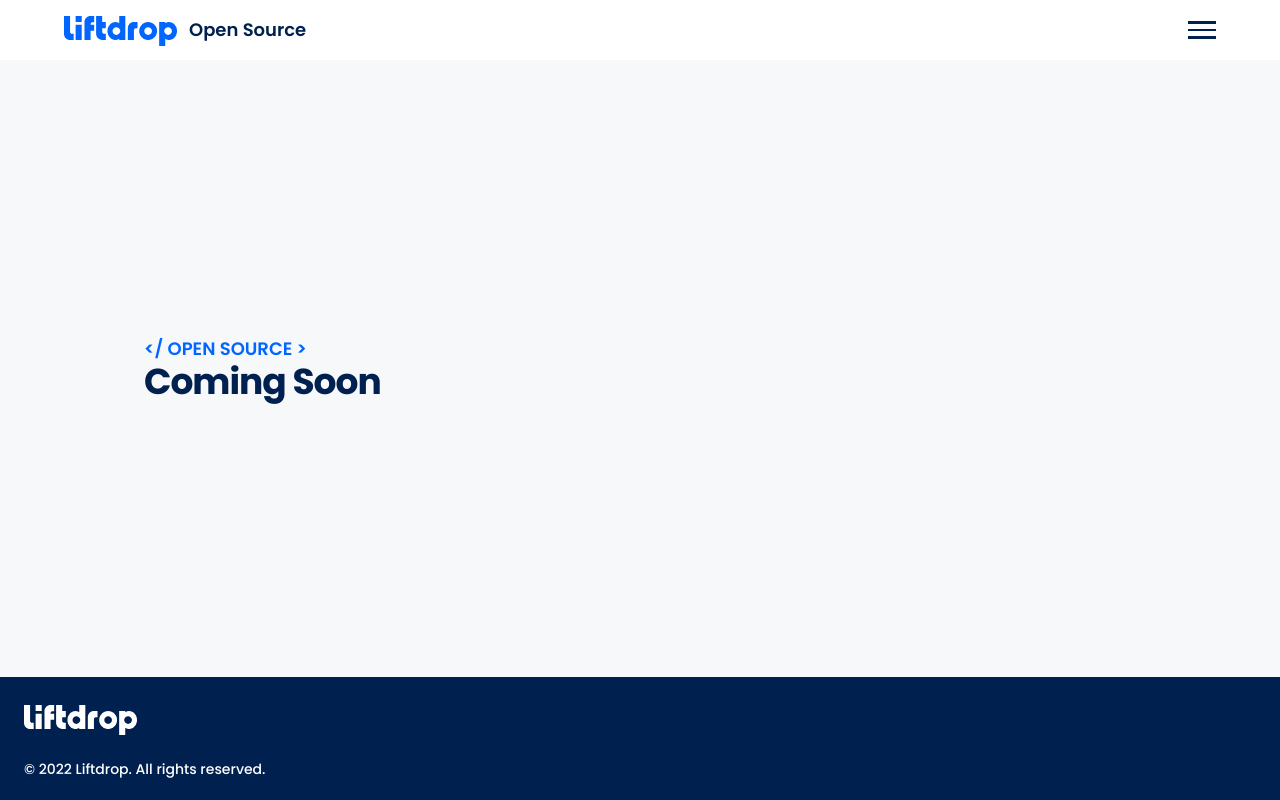
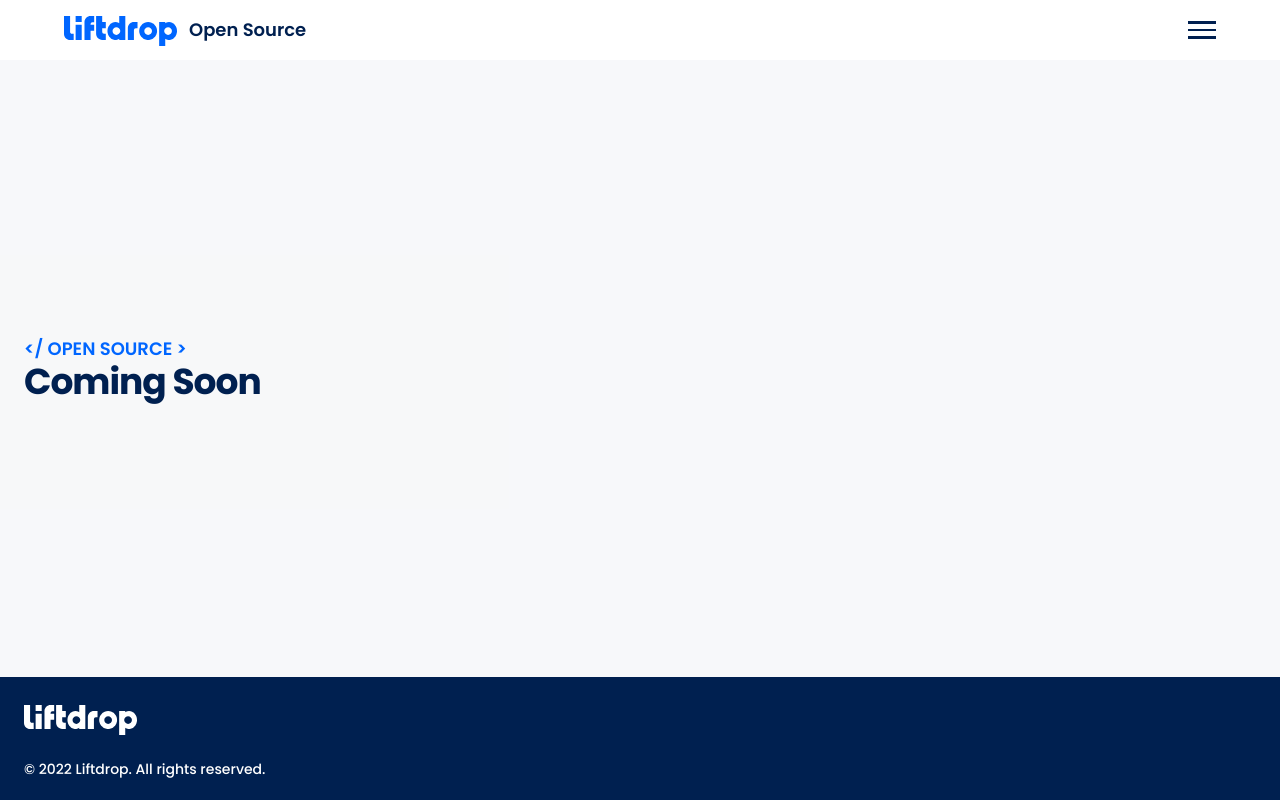
Before and after one commit to Liftdrop/liftdrop.github.io, a PHP site: page / in a window 1280 px wide. Run offline with PHP 8.4, Linux system fonts and the light colour scheme; some libraries are stand-ins or nearby versions.

Commit message:
Update style.css

```diff
--- a/style.css
+++ b/style.css
@@ -201,7 +201,7 @@ footer {
     position: relative;
     height: 100vh;
     background-color: #00205008;
-    padding-inline: max(9rem, 24px);
+    padding-inline: 24px;
 }
 
 .coming-soon-text {
```
